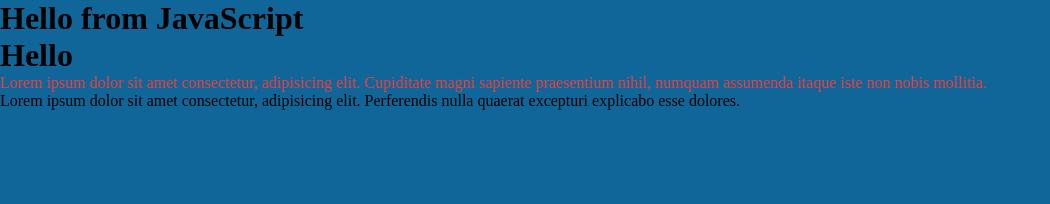
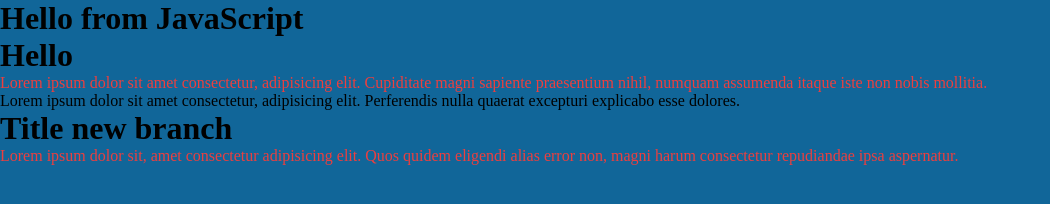
Before and after one commit to josaph17/git-course, a plain HTML site: page index.html in a window 1280 px wide. Shown: the whole page, without its empty margins (0-1050 px from the left). Drawn offline with Linux system fonts and the light colour scheme.

Commit message:
title new branch

```diff
--- a/index.html
+++ b/index.html
@@ -23,6 +23,9 @@
         assumenda itaque iste non nobis mollitia.</p>
     Lorem ipsum dolor sit amet consectetur, adipisicing elit. Perferendis nulla quaerat excepturi explicabo esse
     dolores.
+    <h1>Title new branch</h1>
+    <p>Lorem ipsum dolor sit, amet consectetur adipisicing elit. Quos quidem eligendi alias error non, magni harum
+        consectetur repudiandae ipsa aspernatur.</p>
 </body>
 
 </html>
```
